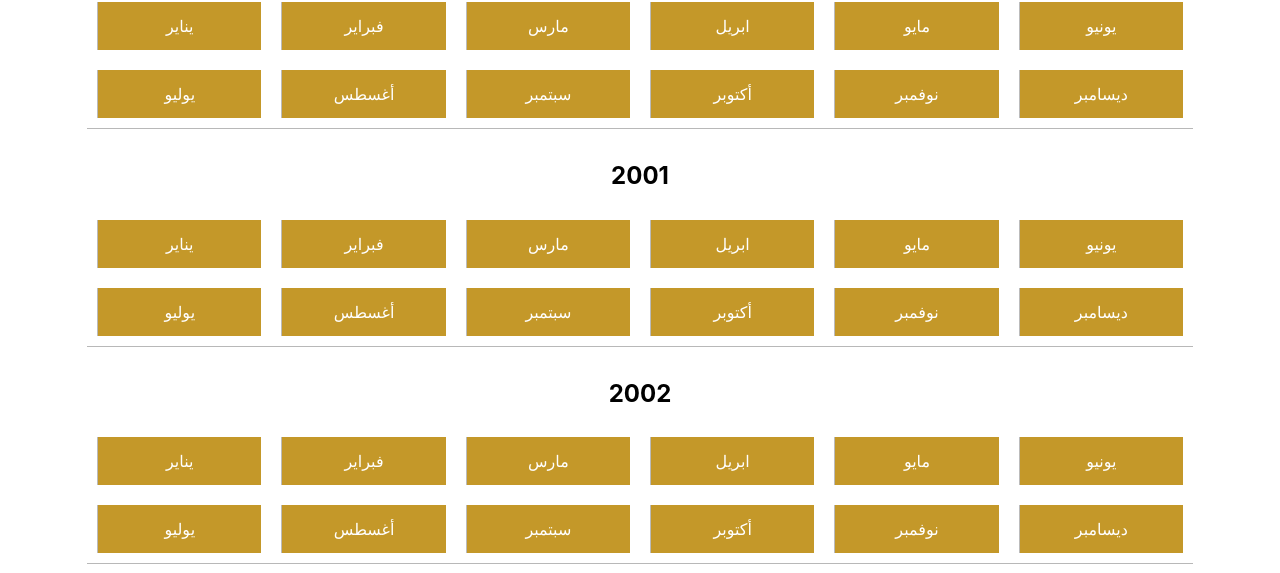
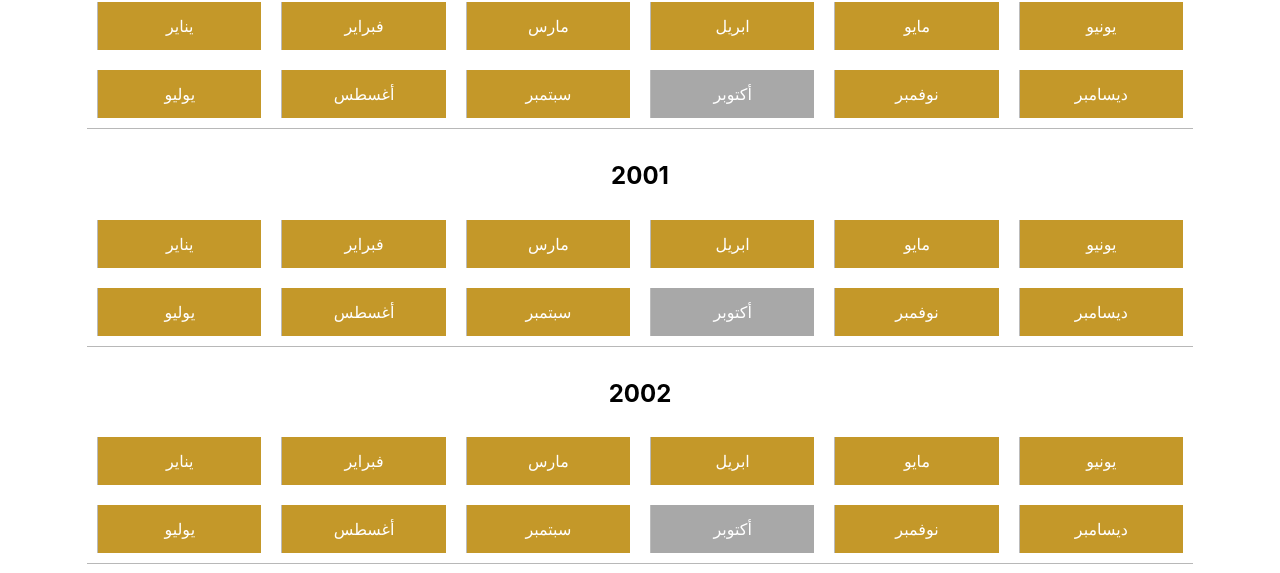
Before and after one commit to WebAhead10/webahead-library-frontend, a React (Create React App) app: page /choose/year-month/1 in a window 1280 px wide. Shown: the part 227-800 px from the top of the page. Built offline with nearby package versions, Linux system fonts and the light colour scheme; no server answers.

Commit message:
hussien new

```diff
--- a/src/App.jsx
+++ b/src/App.jsx
@@ -34,10 +34,10 @@ function App() {
           <NavBar />
           <Switch>
             <Route exact path="/" component={Home} />
-            <Route path="/choose/year-month" component={ChooseYearMonth} />
+            <Route path="/choose/year-month/:name" component={ChooseYearMonth} />
             <Route path="/uploadPdf" component={UploadPDF} />
             <Route path="/newspaper/edit/:id" component={EditEntity} />
-            <Route path="/newspaper/:name" component={Newspaper} />
+            <Route exact path="/newspaper" component={Newspaper} />
             {/* A not found component needed here */}
             {/* <Route  component={NotFound} /> */}
           </Switch>
--- a/src/components/NewspaperSquare/index.jsx
+++ b/src/components/NewspaperSquare/index.jsx
@@ -5,7 +5,7 @@ function NewspaperSquare(props) {
   return (
     <div className="newspaper-square">
       <div className="news">
-        <a className="click" href="/hassan">
+        <a className="click" href={`/choose/year-month/${props.name}`}>
           <img className="pic" src={props.logo} alt="" style={props.style} />
           <b className="publisherName">{props.name}</b>
         </a>
--- a/src/components/NewspaperSquare/style.css
+++ b/src/components/NewspaperSquare/style.css
@@ -22,7 +22,7 @@
 .newspaper-square .click {
   display: flex;
   flex-direction: column;
-  transition: 0.3s;
+  transition: 0.3s ease;
   text-decoration: none;
   color: inherit;
 }
--- a/src/pages/ChooseYearMonth/index.jsx
+++ b/src/pages/ChooseYearMonth/index.jsx
@@ -1,10 +1,13 @@
-import React, { useContext } from "react"
-import "./style.css"
-import { UserContext } from "../../UserContext"
-import { useHistory } from "react-router-dom"
+import React, { useContext } from "react";
+import "./style.css";
+import { UserContext } from "../../UserContext";
+import { useHistory } from "react-router-dom";
+
+const data = [{ date: "01/09/2002" }, { date: "18/08/2002" }];
+
 function ChooseYearMonth() {
-  const history = useHistory()
-  const { setValue } = useContext(UserContext)
+  const history = useHistory();
+  const { setValue } = useContext(UserContext);
 
   return (
     <div className="rightSide">
@@ -29,12 +32,16 @@ function ChooseYearMonth() {
               ].map((m, index) => (
                 <li
                   key={index}
-                  id="يناير"
+                  className={`${
+                    m === "أكتوبر" ? "disabled__nav__item" : "nav__item"
+                  }`}
                   onClick={() => {
-                    setValue({ m, e })
-                    history.push("/")
+                    if (m !== "أكتوبر") {
+                        setValue({ m, e })
+                      history.push('/')
+                    }
+
                   }}
-                  className="nav__item"
                 >
                   {m}
                 </li>
@@ -44,7 +51,7 @@ function ChooseYearMonth() {
         </div>
       ))}
     </div>
-  )
+  );
 }
 
-export default ChooseYearMonth
+export default ChooseYearMonth;
--- a/src/pages/ChooseYearMonth/style.css
+++ b/src/pages/ChooseYearMonth/style.css
@@ -22,15 +22,13 @@
 .nav__monthes > * {
   flex: 1 1 120px;
 }
+.nav__item:last-child {
+  border-right: none;
+}
 .nav__item {
   margin: 10px;
   float: right;
   border-left: 1px solid #bbb;
-}
-.nav__item:last-child {
-  border-right: none;
-}
-.nav__item {
   display: block;
   color: rgb(255, 255, 255);
   background-color: rgb(196, 152, 41);
@@ -39,3 +37,14 @@
   text-decoration: none;
   cursor: pointer;
 }
+
+.disabled__nav__item {
+  margin: 10px;
+  border-left: 1px solid #bbb;
+  display: block;
+  color: rgb(255, 255, 255);
+  background-color: rgb(168, 168, 168);
+  text-align: center;
+  padding: 14px 16px;
+  cursor: auto;
+}
```
Also changed, not shown: 1 other file (tests, documents, lock files or other folders).
